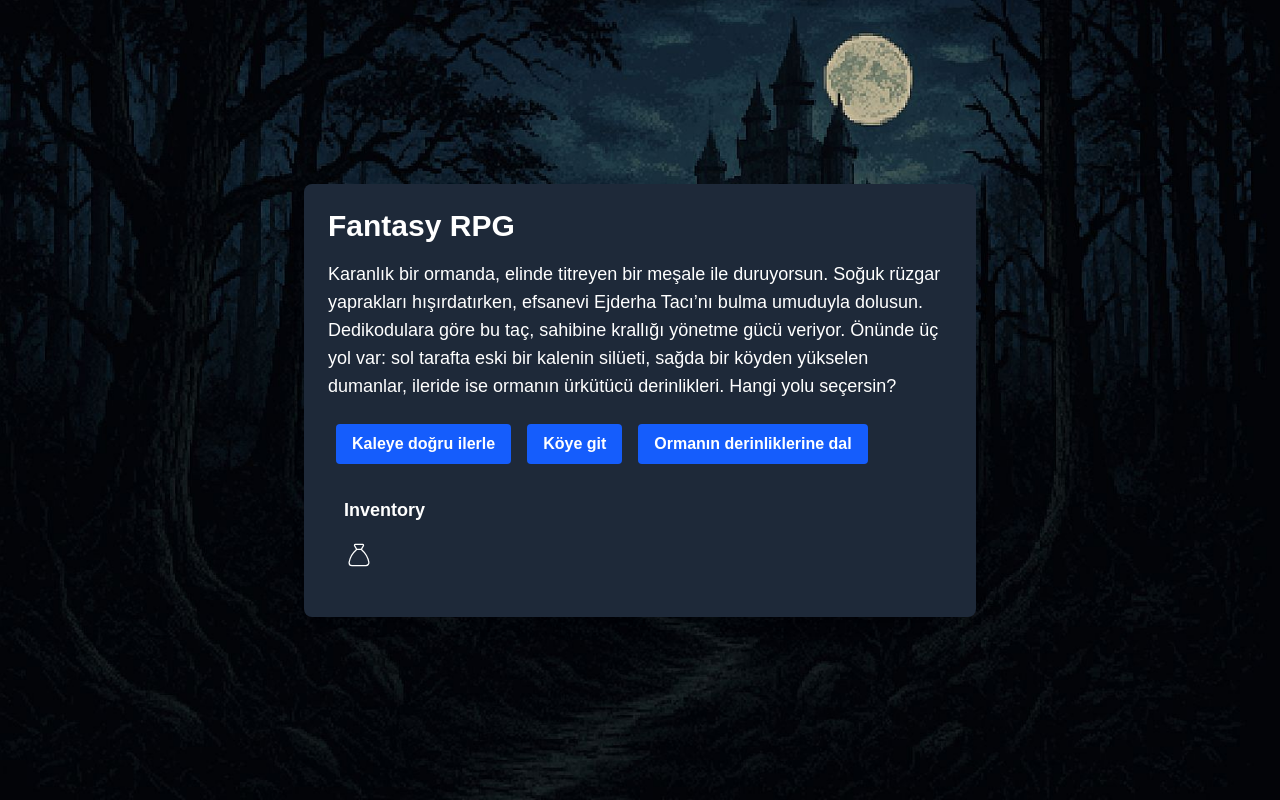
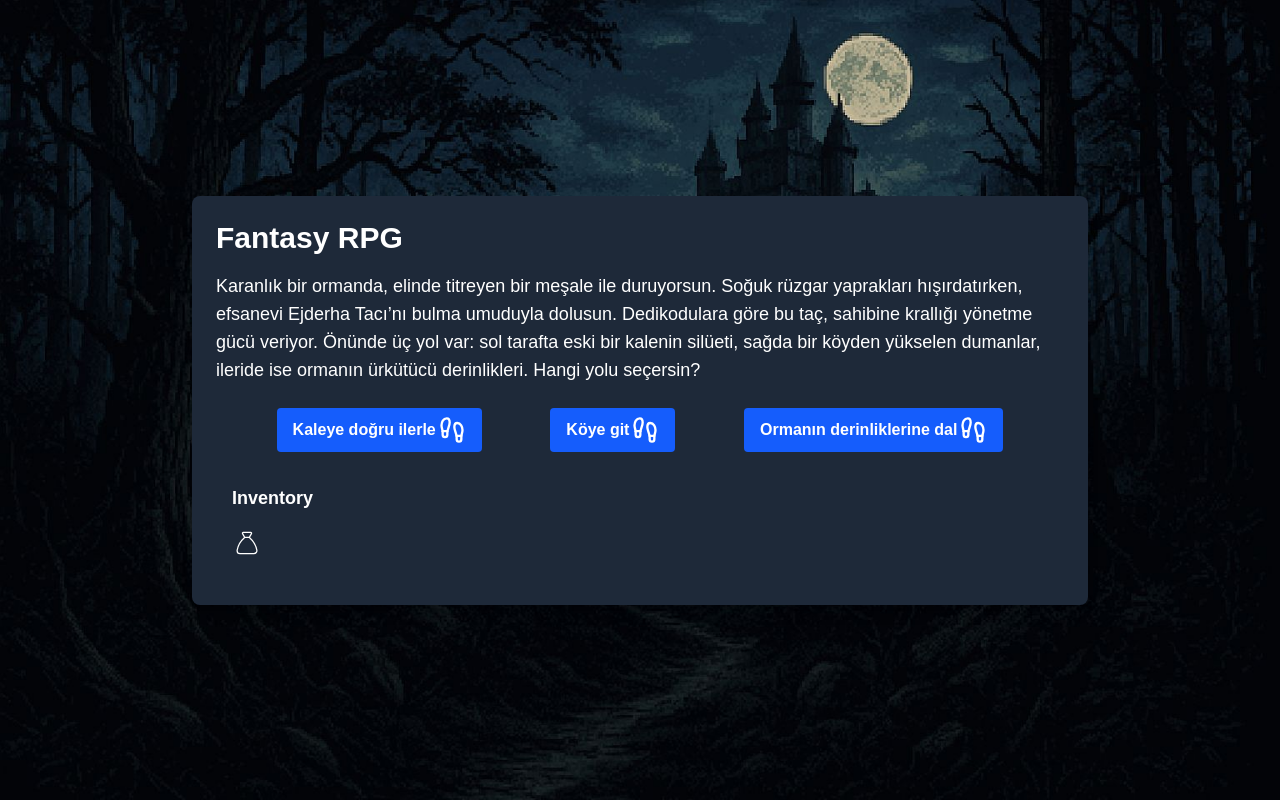
Before and after one commit to emrecanberktas/text-based-fantasy-rpg, a Next.js app: page / in a window 1280 px wide. Built offline with nearby package versions, Linux system fonts and the light colour scheme.

Commit message:
Add & Fix : Status and type fixes

```diff
--- a/src/app/page.tsx
+++ b/src/app/page.tsx
@@ -4,19 +4,17 @@ import { useState } from "react";
 import storyData from "@/app/data/story";
 import Inventory from "./components/Inventory";
 import Animation from "./components/Animation";
-import { SceneChoice, SceneEffect, Scene, AnimationType } from "./types/game";
+import { SceneChoice, AnimationType, SceneEffect } from "./types/game";
 import { toast, ToastContainer } from "react-toastify";
-import useMousePosition from "./hooks/UseMousePosition";
+import { LuSwords, LuFootprints } from "react-icons/lu";
+import { RiUserVoiceLine } from "react-icons/ri";
 
 export default function Home() {
   const [currentScene, setCurrentScene] = useState<string>("start");
   const [health, setHealth] = useState<number>(100);
-  const [inventory, setInventory] = useState<string[]>([
-    "Sword",
-    "Dagger",
-    "Spear",
-  ]);
+  const [inventory, setInventory] = useState<string[]>([]);
   const [animation, setAnimation] = useState<AnimationType | null>(null);
+  const [status, setStatus] = useState<string[]>([]);
   const [error, setError] = useState({
     state: false,
     value: "",
@@ -29,30 +27,74 @@ export default function Home() {
     setAnimation(choice.animationType);
 
     if (choice.effect) {
-      switch (choice.effect.type) {
+      const effects = Array.isArray(choice.effect)
+        ? choice.effect
+        : [choice.effect];
+
+      effects.forEach((effect: SceneEffect) => {
+        switch (effect.type) {
           case "addItem":
-          setInventory([...inventory, choice.effect.value as string]);
+            if (typeof effect.value === "string") {
+              setInventory([...inventory, effect.value]);
+            } else if (Array.isArray(effect.value)) {
+              setInventory([...inventory, ...effect.value]);
+            }
             break;
+
           case "removeItem":
-          if (inventory.includes(choice.effect?.value as string)) {
-            setInventory(
-              inventory.filter(
-                (item) => item !== (choice.effect?.value as string)
-              )
-            );
+            if (typeof effect.value === "string") {
+              if (inventory.includes(effect.value)) {
+                setInventory(inventory.filter((item) => item !== effect.value));
               } else {
                 setError({
                   state: true,
-              value: `Öğe ${choice.effect.value} Envanterde bulunamadı!`,
+                  value: `Öğe ${effect.value} Envanterde bulunamadı!`,
                 });
               }
+            } else if (Array.isArray(effect.value)) {
+              effect.value.forEach((item) => {
+                if (inventory.includes(item)) {
+                  setInventory(inventory.filter((i) => i !== item));
+                } else {
+                  setError({
+                    state: true,
+                    value: `Öğe ${item} Envanterde bulunamadı!`,
+                  });
+                }
+              });
+            }
+            break;
 
-          break;
           case "health":
-          setHealth((prev) =>
-            Math.max(0, prev + (choice.effect!.value as number))
+            if (typeof effect.value === "number") {
+              const healthValue = effect.value as number;
+              setHealth((prev) => Math.max(0, (prev + healthValue) as number));
+            } else {
+              console.error(
+                "Health effect value must be a number:",
+                effect.value
               );
             }
+            break;
+
+          case "addStatus":
+            if (typeof effect.value === "string") {
+              setStatus([...status, effect.value]);
+              console.log(`Statü eklendi: ${effect.value}`);
+            }
+            break;
+
+          case "removeStatus":
+            if (typeof effect.value === "string") {
+              setStatus(status.filter((s) => s !== effect.value));
+              console.log(`Statü silindi: ${effect.value}`);
+            }
+            break;
+
+          default:
+            console.error("Bilinmeyen efekt tipi:", effect.type);
+        }
+      });
     }
   };
 
@@ -79,14 +121,23 @@ export default function Home() {
         duration={2}
         onComplete={handleAnimationComplete}
       />
-      <div className="max-w-2xl w-full bg-gray-800 p-6 rounded-lg shadow-lg">
+      <div className="max-w-4xl w-full bg-gray-800 p-6 rounded-lg shadow-lg">
         <h1 className="text-3xl font-bold mb-4">Fantasy RPG</h1>
         <p className="text-lg mb-6">{scene.text}</p>
-        <div>
-          {scene.choices.map(
-            (choice, index: number) =>
-              (!choice.condition ||
-                inventory.includes(choice.condition.hasItem)) && (
+        <div className="flex justify-evenly">
+          {/* {scene.choices.map((choice, index) => {
+            const isConditionMet =
+              !choice.condition || choice.condition.hasItem
+                ? typeof choice.condition?.hasItem === "string"
+                  ? inventory.includes(choice.condition.hasItem)
+                  : choice.condition?.hasItem?.every((item) =>
+                      inventory.includes(item)
+                    )
+                : true &&
+                  (choice.condition.hasStatus
+                    ? status.includes(choice.condition.hasStatus)
+                    : true);
+            return isConditionMet ? (
               <button
                 onClick={() => handleChoice(choice)}
                 key={index}
@@ -94,8 +145,26 @@ export default function Home() {
               >
                 {choice.text}
               </button>
-              )
+            ) : (
+              <div>Emre</div>
+            );
+          })} */}
+          {scene.choices.map((choice) => (
+            <button
+              className="bg-blue-600 hover:bg-blue-700 text-white font-semibold py-2 px-4 mx-2 rounded flex items-center gap-0.5"
+              onClick={() => handleChoice(choice)}
+            >
+              {choice.text}
+              {choice.animationType === "fight" ? (
+                <LuSwords size={28} />
+              ) : choice.animationType === "move" ? (
+                <LuFootprints size={28} />
+              ) : (
+                <RiUserVoiceLine size={28} />
               )}
+              {choice.animationType === "fight" && <LuSwords />}
+            </button>
+          ))}
         </div>
         {scene.choices.length === 0 && (
           <button
```
Lines whose indentation alone changed are shown as unchanged.
